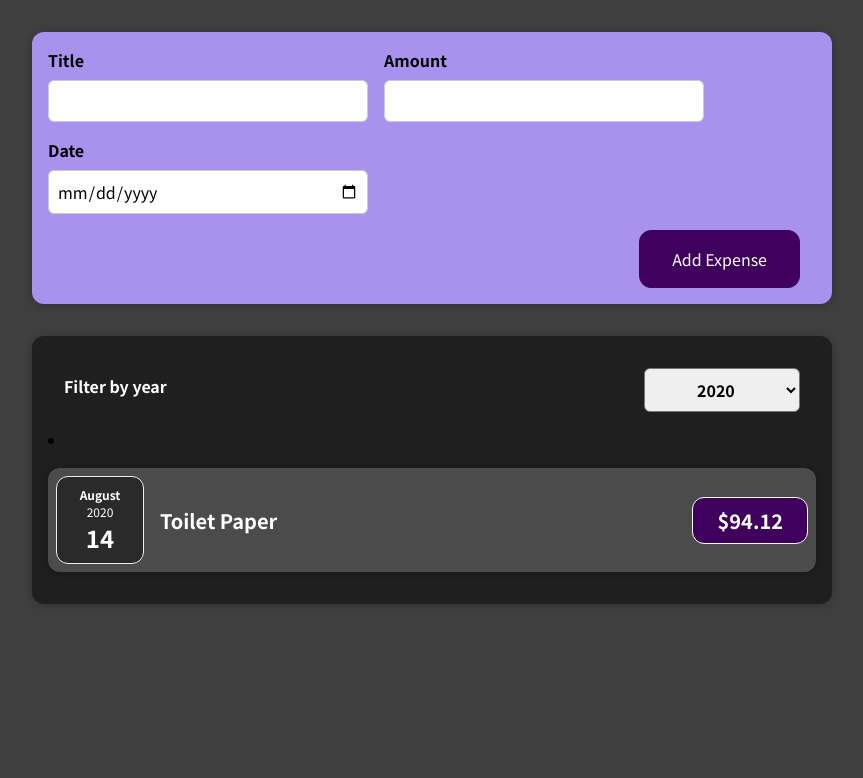
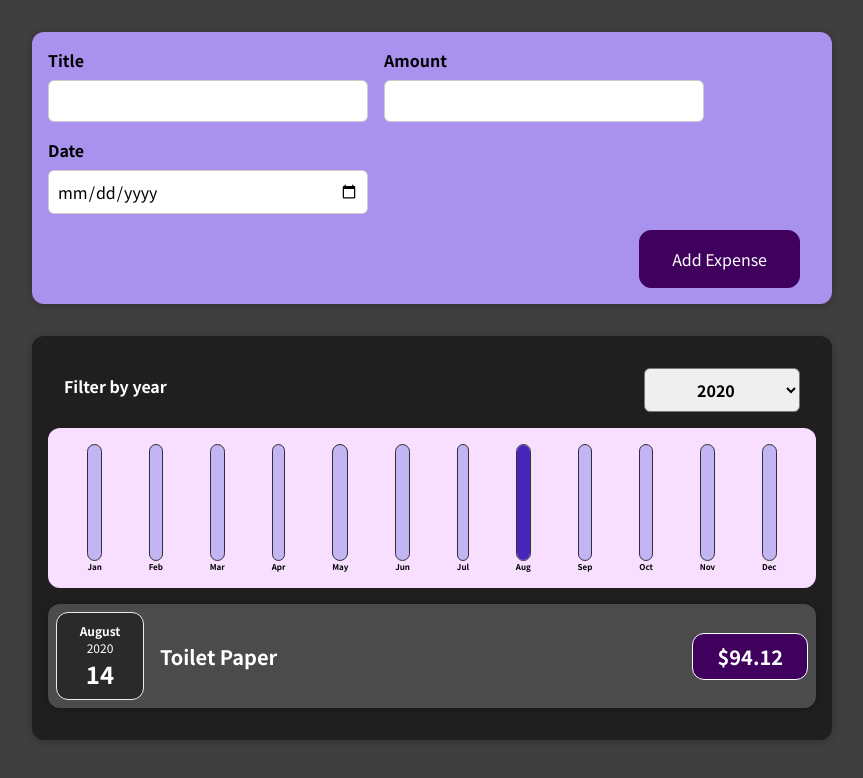
Before and after one commit to apeksha2697/practicejs, a React (Create React App) app: page / in a window 1280 px wide. Shown: the top 778 px of the page, without its empty margins (208-1071 px from the left). Built offline with nearby package versions, Linux system fonts and the light colour scheme.

Commit message:
modified expenses

```diff
--- a/src/components/Expenses/Expenses.js
+++ b/src/components/Expenses/Expenses.js
@@ -1,8 +1,9 @@
 import React, { useState } from 'react';
 
-import ExpenseItem from './ExpenseItem';
 import Card from '../UI/Card';
 import ExpensesFilter from './ExpensesFilter';
+import ExpensesList from './ExpensesList';
+import ExpensesChart from './ExpensesChart';
 import './Expenses.css';
 
 const Expenses = (props) => {
@@ -16,24 +17,15 @@ const Expenses = (props) => {
     return expense.date.getFullYear().toString() === filteredYear;
   });
 
-  let expensesContent = <p>No Item Found</p>;
-
-  if(filteredExpenses.length > 0){
-    expensesContent = filteredExpenses.map((expense) => (
-      <ExpenseItem
-        key={expense.id}
-        title={expense.title}
-        amount={expense.amount}
-        date={expense.date}
-      />
-    ));
-  };
-
   return (
     <div>
       <Card className='expenses'>
-        <ExpensesFilter selected={filteredYear} onChangeFilter={filterChangeHandler} />
-          {expensesContent}
+        <ExpensesFilter
+          selected={filteredYear}
+          onChangeFilter={filterChangeHandler}
+        />
+        <ExpensesChart expenses={filteredExpenses} />
+        <ExpensesList items={filteredExpenses} />
       </Card>
     </div>
   );
```
